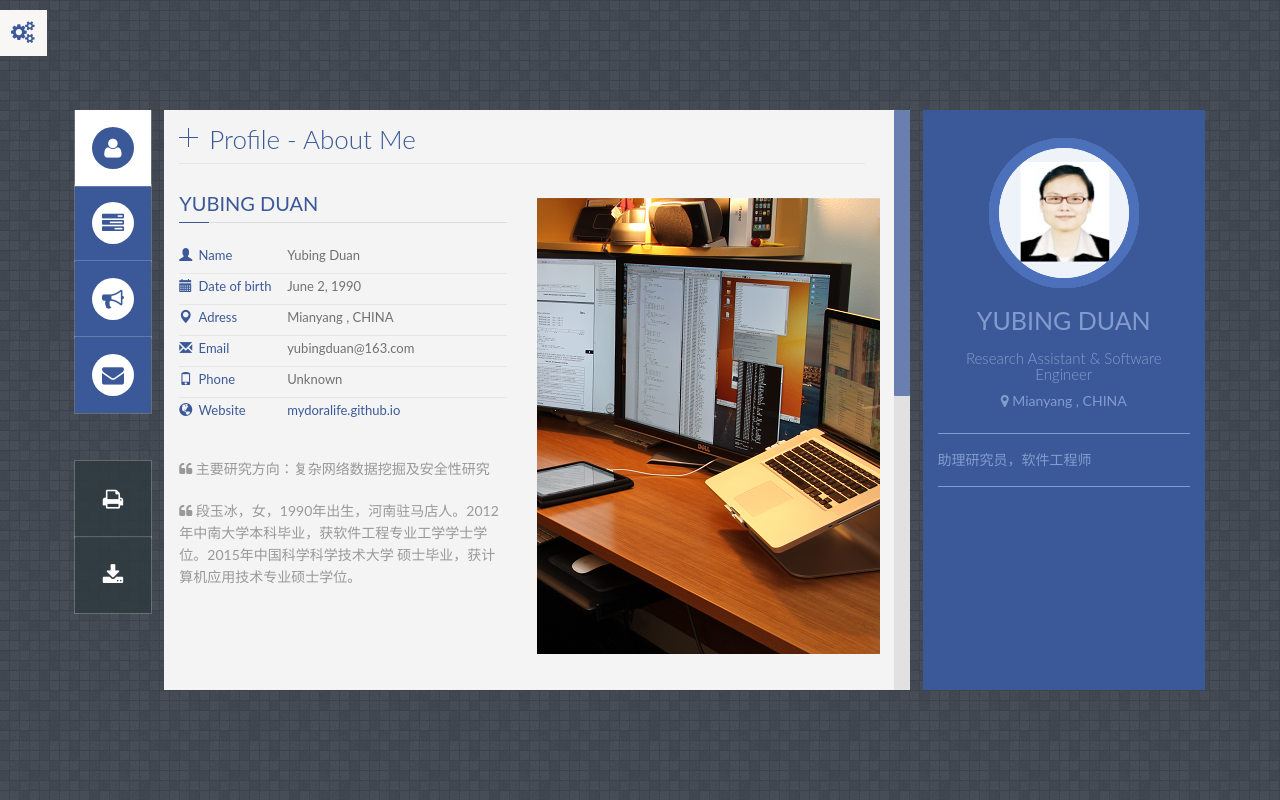
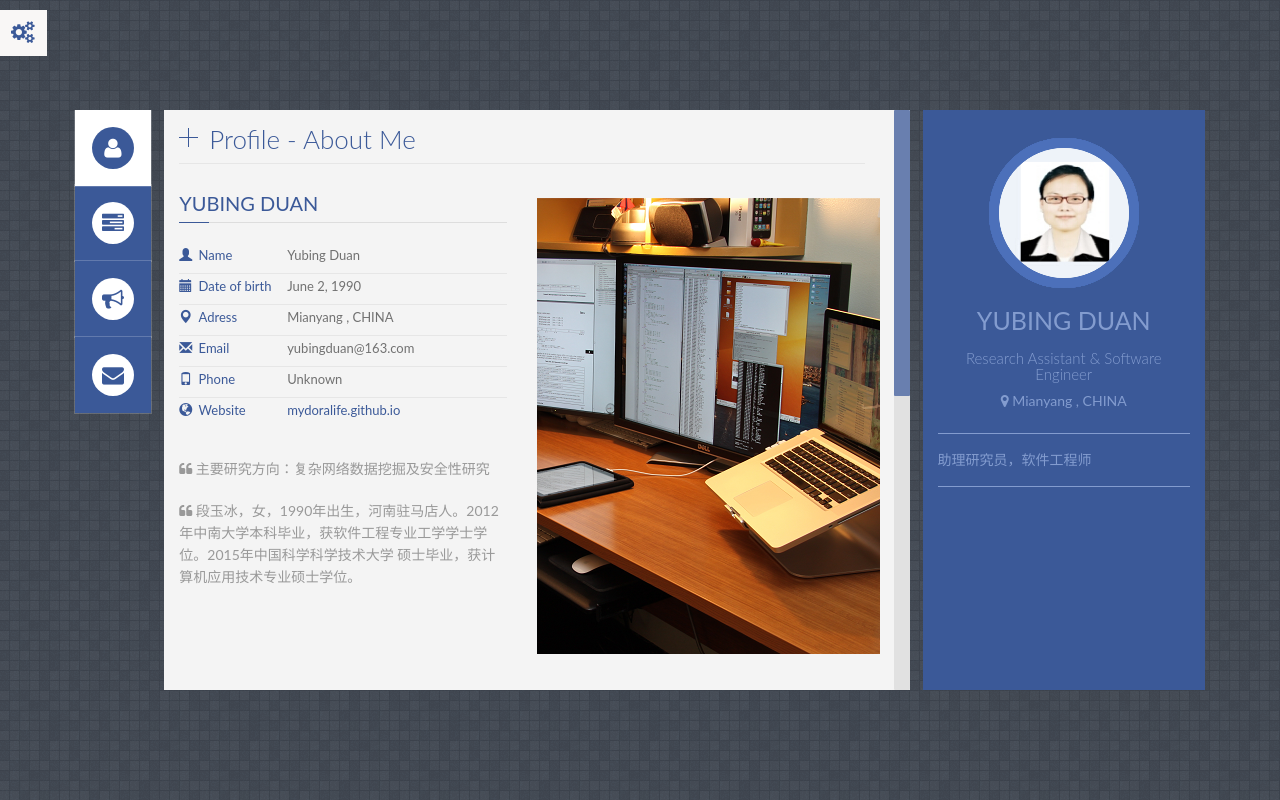
Before and after one commit to mydoralife/mydoralife.github.io, a plain HTML site: page index.html in a window 1280 px wide. Drawn offline with Linux system fonts and the light colour scheme; a web font is replaced by a local one.

Commit message:
Update index.html

```diff
--- a/index.html
+++ b/index.html
@@ -181,9 +181,6 @@
                                                 <span class="tite-list">contact</span>
                                                 <i class="fa fa-envelope icon_menu"></i>
                                             </li>
-
-                                            <a href="#" id="print"><i class="fa fa-print icon_print"></i> </a>
-                                            <a href="#" id="downlowd"><i class="fa fa-download icon_print"></i> </a>
                                         </ul>
                                         <!-- /resp-tabs-list -->
 
@@ -779,10 +776,6 @@
                                         <div class="row">
 
                                             <div class="col-lg-12">
-                                                <div id="map"></div>
-                                            </div>
-
-                                            <div class="col-lg-12">
                                                 <div class="row" id="contact-user">
                                                     <div class="col-md-5">
                                                         <div class="contact-info">
@@ -794,7 +787,7 @@
                                                             </div>
 
                                                             <ul>
-                                                                <li><span class="span-info"><i class="glyphicon glyphicon-map-marker"></i> Adress:</span> Mianyang , CHINA.<br /><br /></li>
+                                                                <li><span class="span-info"><i class="glyphicon glyphicon-map-marker"></i> Adress:</span> Mianyang , CHINA.</li>
                                                                 <li><span class="span-info"><i class="glyphicon glyphicon-envelope"></i> Email:</span>yubingduan@163.com</li>
                                                                 <li><span class="span-info"><i class="glyphicon glyphicon-phone"></i> Phone:</span> +</li>
                                                                 <li><span class="span-info"><i class="glyphicon glyphicon-globe"></i> Website:</span> mydoralife.github.io</li>
```
